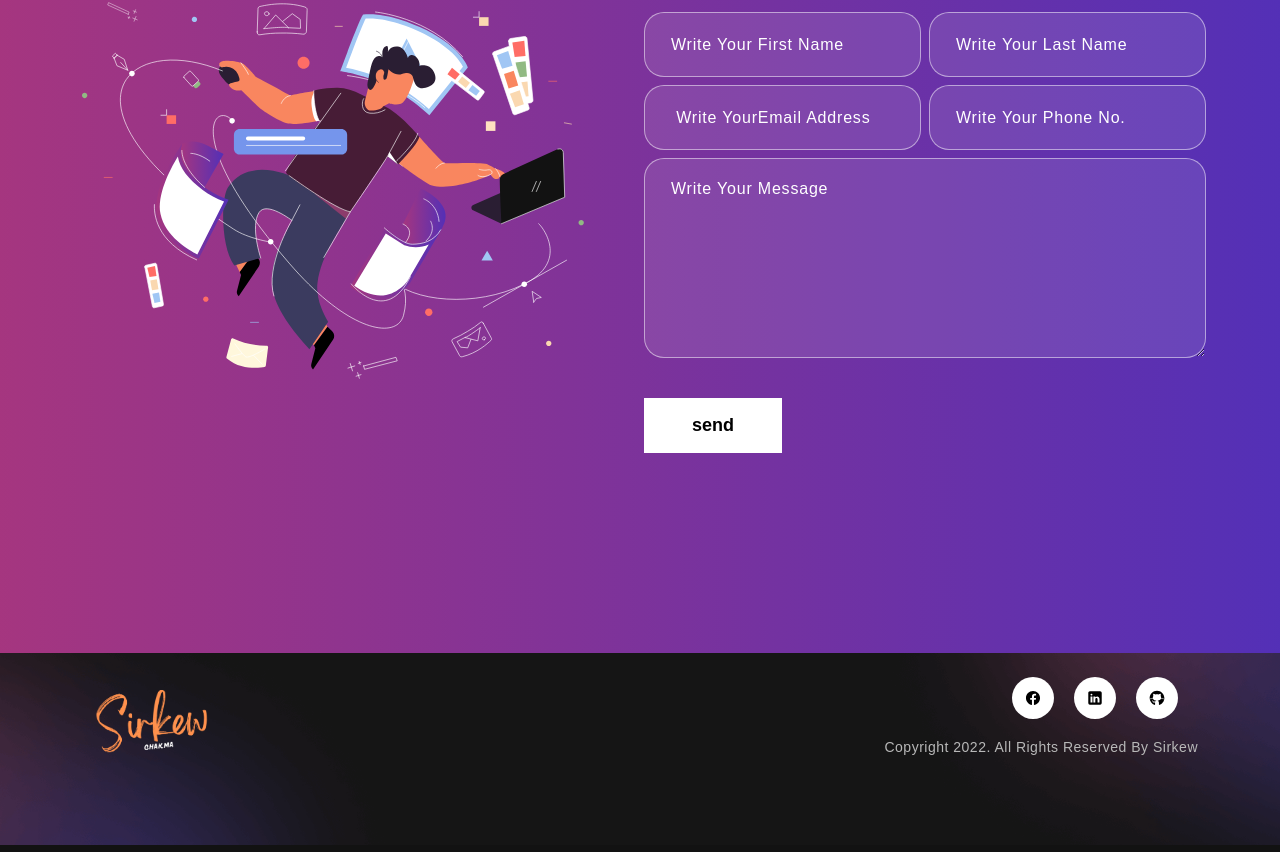
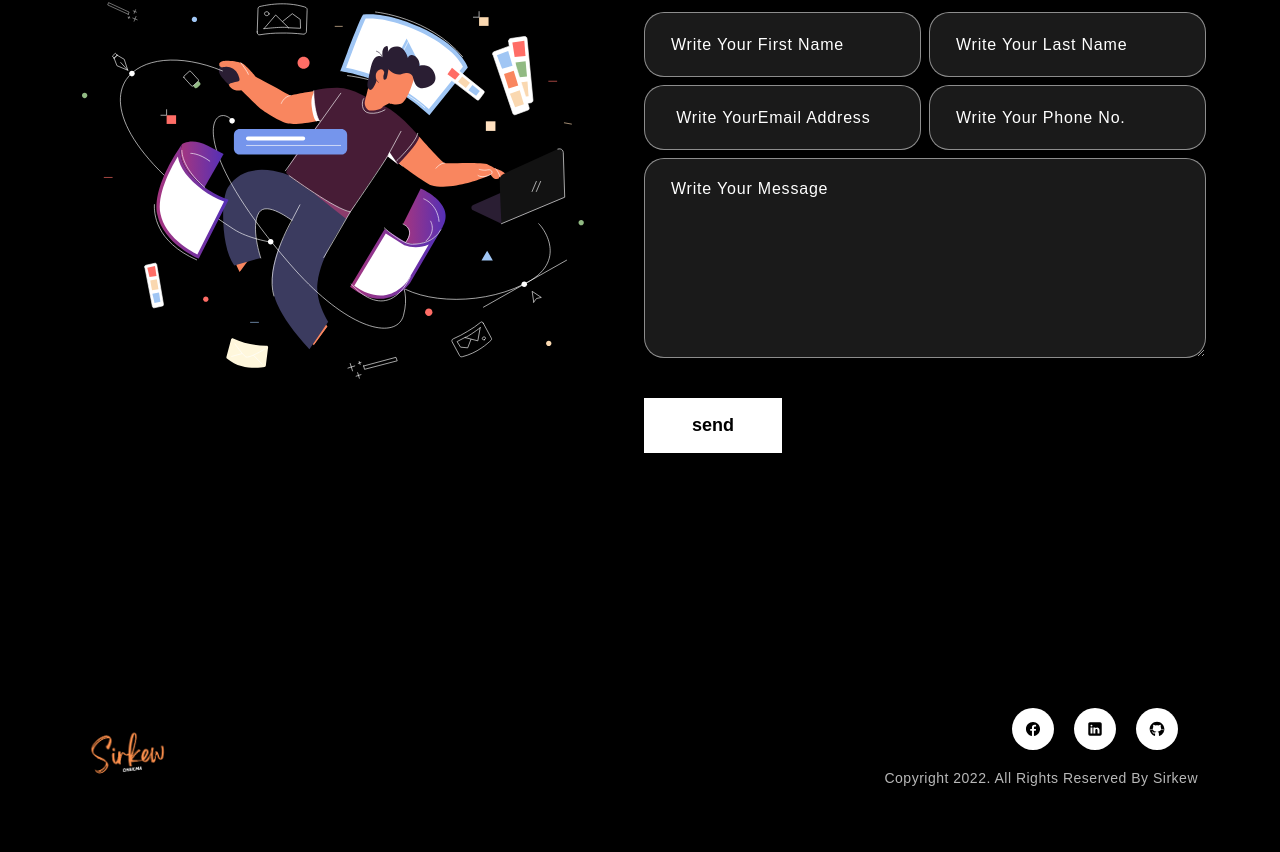
Before and after one commit to Sirkew/Sirkew-chakma, a React (Create React App) app: page / in a window 1280 px wide. Shown: the part 2235-3087 px from the top of the page. Built offline with nearby package versions, Linux system fonts and the light colour scheme.

Commit message:
adding new

```diff
--- a/src/App.css
+++ b/src/App.css
@@ -470,8 +470,9 @@ nav.navbar .navbar-toggler[aria-expanded="true"] .navbar-toggler-icon {
 
 /************ Contact Css ************/
 .contact {
-  background: linear-gradient(90.21deg, #AA367C -5.91%, #4A2FBD 111.58%);
+  background: Black;
   padding: 60px 0 200px 0;
+  height: 105vh;
 }
 .contact img {
   width: 92%;
@@ -543,7 +544,7 @@ nav.navbar .navbar-toggler[aria-expanded="true"] .navbar-toggler-icon {
 /************ Footer Css ************/
 .footer {
   padding: 0 0 50px 0;
-  background-image: url('./images//footer-bg.png');
+  background: black;
   background-position: center center;
   background-size: cover;
   background-repeat: no-repeat;
--- a/src/Components/Footer.js
+++ b/src/Components/Footer.js
@@ -9,10 +9,10 @@ export const Footer = () => {
     <footer className="footer">
       <Container>
         <Row className="align-items-center">
-          <Col size={12} sm={6}>
+          <Col size={12} sm={4}>
             <img src={logo} alt="Logo" />
           </Col>
-          <Col size={12} sm={6} className="text-center text-sm-end">
+          <Col size={12} sm={8} className="text-center text-sm-end">
             <div className="social-icon">
               <a href="https://www.facebook.com/profile.php?id=100093679211654"><img src={navIcon1} alt="Icon" /></a>
               <a href="https://www.linkedin.com/in/sirkew-chakma-b400851b8/"><img src={navIcon2} alt="Icon" /></a>
```
